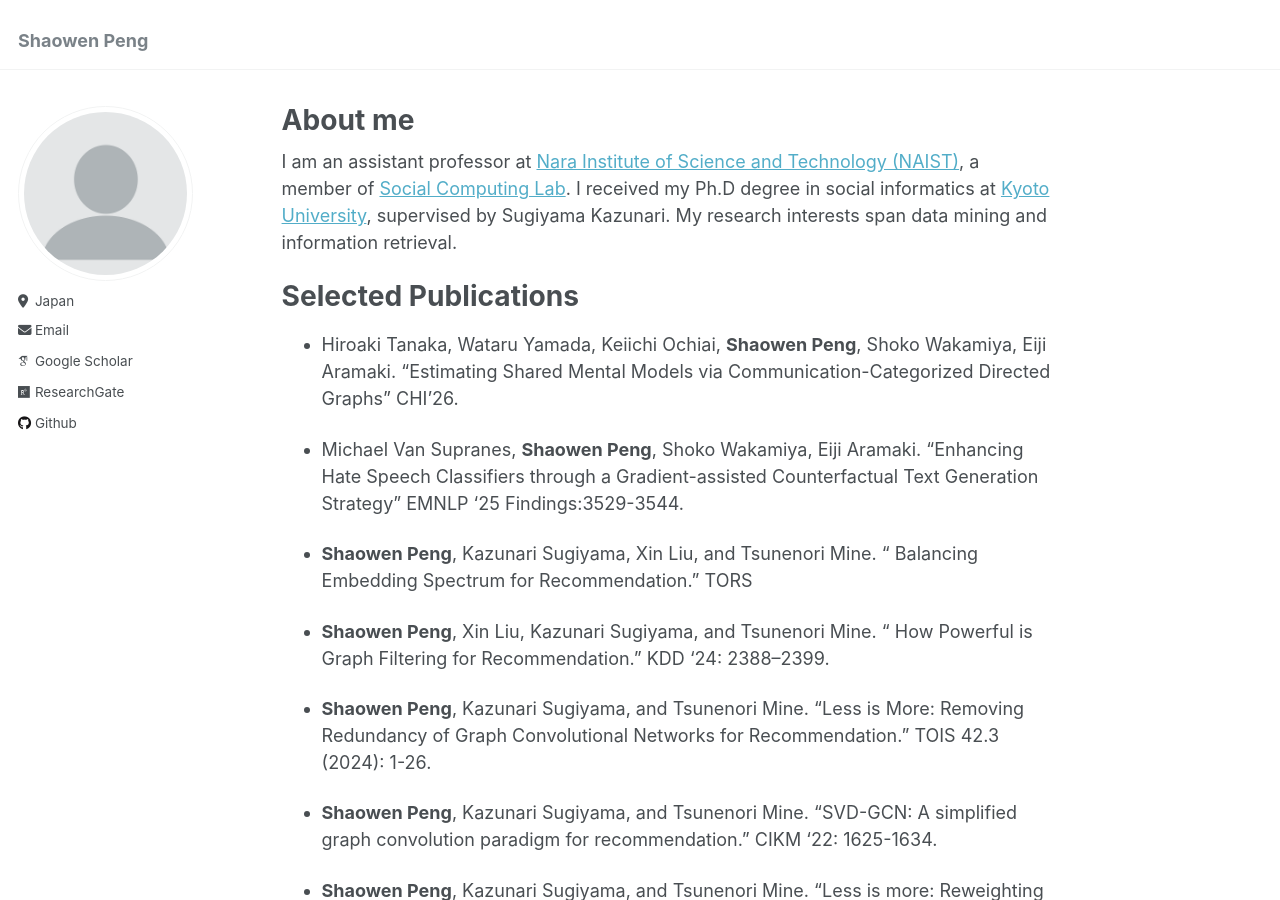
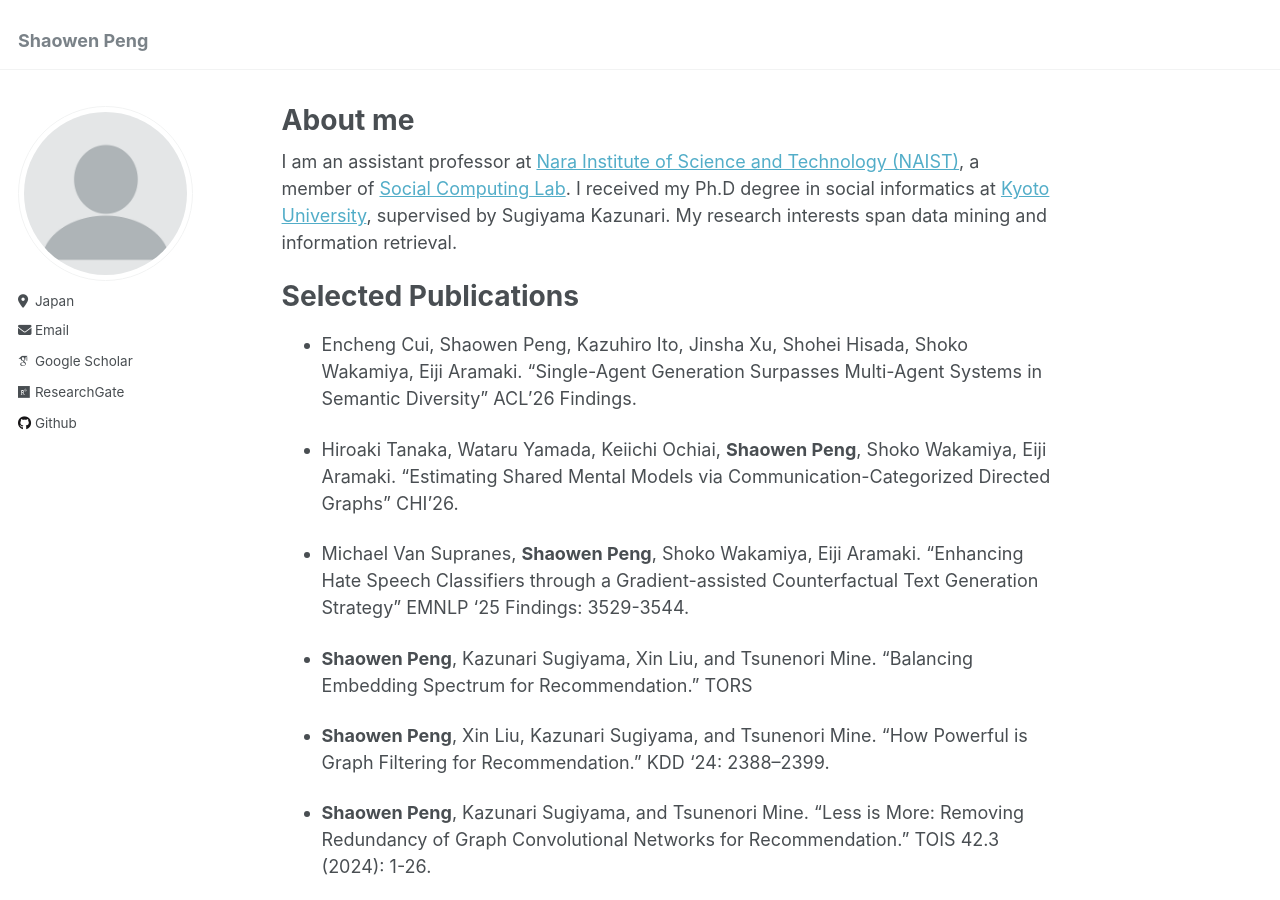
Before and after one commit to tanatosuu/tanatosuu.github.io, a Jekyll site: the page built from _pages/about.md, in a window 1280 px wide and 900 px high. Built offline with Jekyll 4.4.1, drawn with Linux system fonts in a browser that asks for light colours; some web fonts are replaced.

Commit message:
Update about.md

```diff
--- a/_pages/about.md
+++ b/_pages/about.md
@@ -11,13 +11,15 @@ I am an assistant professor at [Nara Institute of Science and Technology (NAIST)
 
 # Selected Publications
 
+* Encheng Cui, Shaowen Peng, Kazuhiro Ito, Jinsha Xu, Shohei Hisada, Shoko Wakamiya, Eiji Aramaki. "Single-Agent Generation Surpasses Multi-Agent Systems in Semantic Diversity" ACL'26 Findings.
+
 * Hiroaki Tanaka, Wataru Yamada, Keiichi Ochiai, **Shaowen Peng**, Shoko Wakamiya, Eiji Aramaki. "Estimating Shared Mental Models via Communication-Categorized Directed Graphs" CHI'26.
 
-* Michael Van Supranes, **Shaowen Peng**, Shoko Wakamiya, Eiji Aramaki. "Enhancing Hate Speech Classifiers through a Gradient-assisted Counterfactual Text Generation Strategy" EMNLP '25 Findings:3529-3544.
+* Michael Van Supranes, **Shaowen Peng**, Shoko Wakamiya, Eiji Aramaki. "Enhancing Hate Speech Classifiers through a Gradient-assisted Counterfactual Text Generation Strategy" EMNLP '25 Findings: 3529-3544.
 
-* **Shaowen Peng**,  Kazunari Sugiyama, Xin Liu, and Tsunenori Mine. "	Balancing Embedding Spectrum for Recommendation." TORS
+* **Shaowen Peng**,  Kazunari Sugiyama, Xin Liu, and Tsunenori Mine. "Balancing Embedding Spectrum for Recommendation." TORS
 
-* **Shaowen Peng**, Xin Liu, Kazunari Sugiyama, and Tsunenori Mine. "	How Powerful is Graph Filtering for Recommendation." KDD '24: 2388–2399.
+* **Shaowen Peng**, Xin Liu, Kazunari Sugiyama, and Tsunenori Mine. "How Powerful is Graph Filtering for Recommendation." KDD '24: 2388–2399.
 
 * **Shaowen Peng**, Kazunari Sugiyama, and Tsunenori Mine. "Less is More: Removing Redundancy of Graph Convolutional Networks for Recommendation." TOIS 42.3 (2024): 1-26.
 
```
